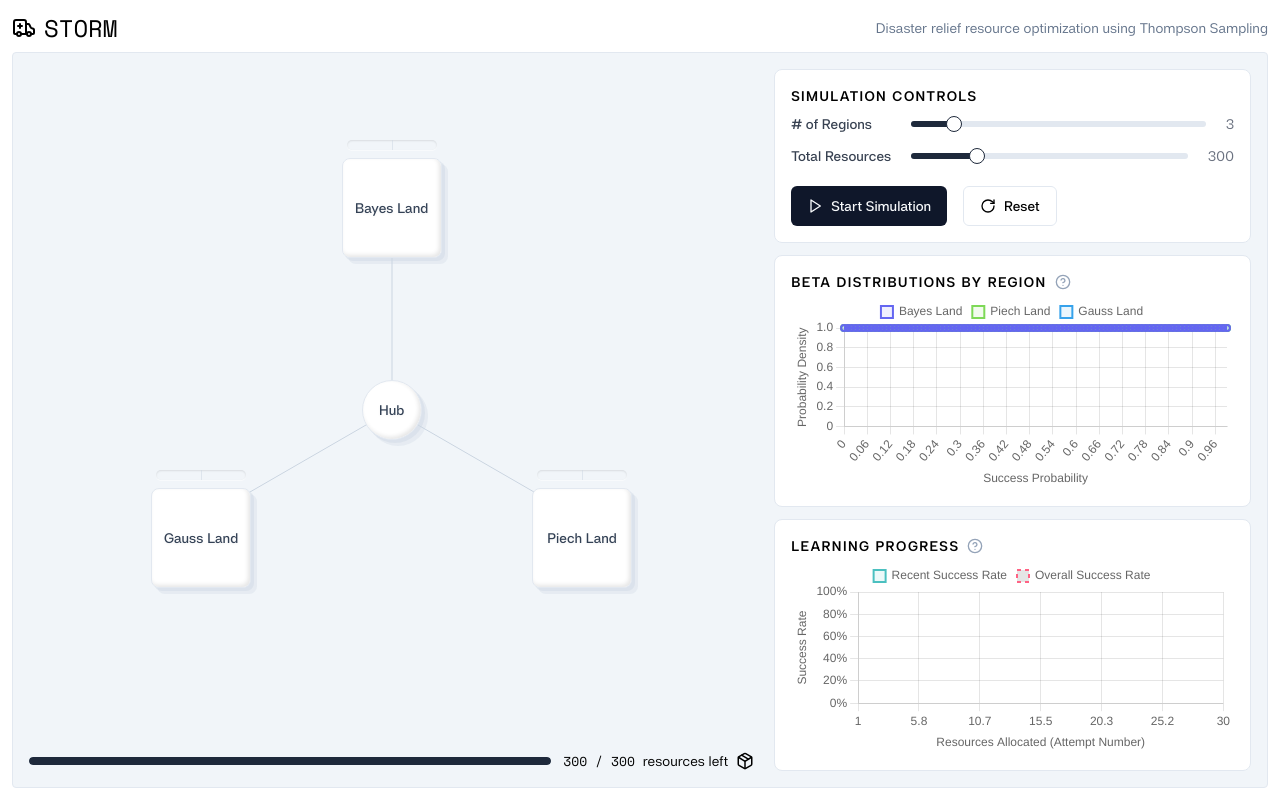
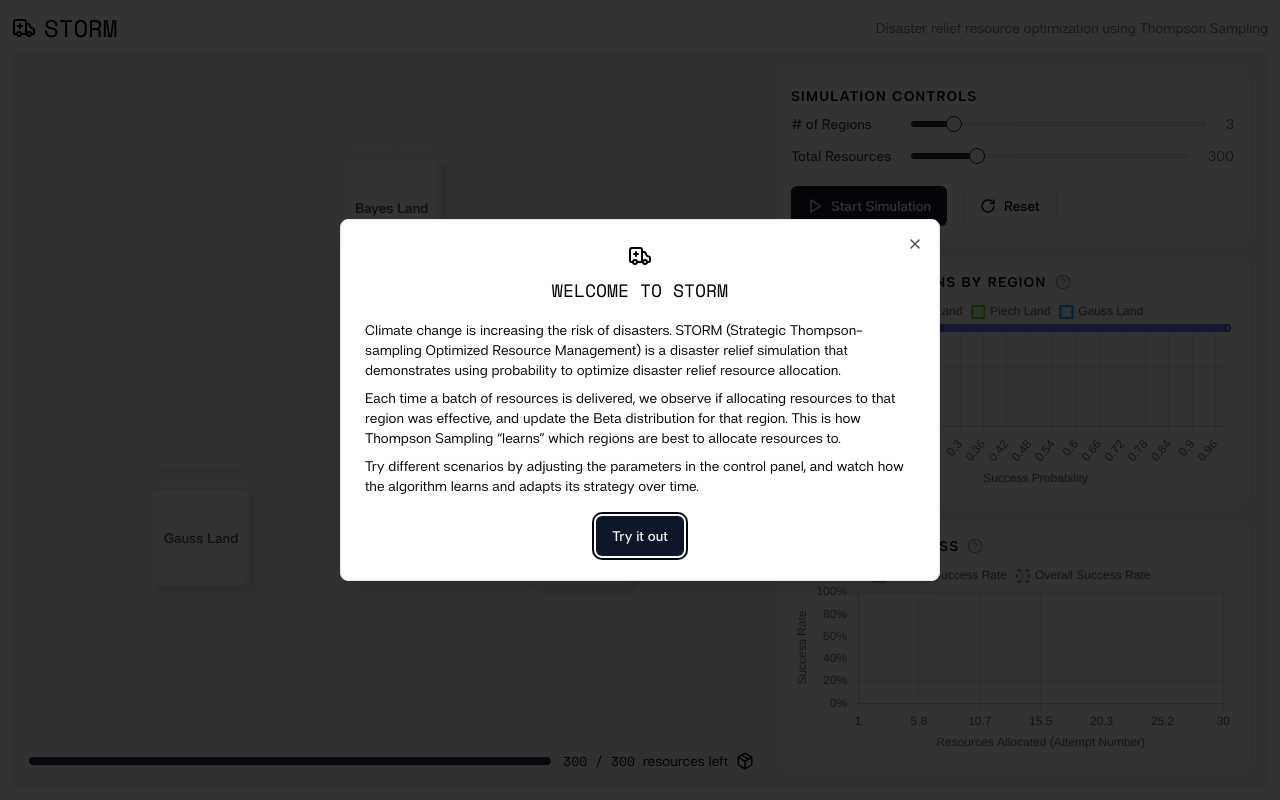
Before and after one commit to Tina-Mai/storm, a Next.js app: page / in a window 1280 px wide. Built offline with nearby package versions, Linux system fonts and the light colour scheme.

Commit message:
intro modal added

```diff
--- a/package.json
+++ b/package.json
@@ -9,6 +9,7 @@
     "lint": "next lint"
   },
   "dependencies": {
+    "@radix-ui/react-dialog": "^1.1.2",
     "@radix-ui/react-slider": "^1.2.1",
     "@radix-ui/react-slot": "^1.1.0",
     "@radix-ui/react-tooltip": "^1.1.4",
--- a/src/app/page.tsx
+++ b/src/app/page.tsx
@@ -9,12 +9,14 @@
 import LearningChart from "@/components/LearningChart";
 import ResourcesRemaining from "@/components/ResourcesRemaining";
 import Results from "@/components/Results";
+import About from "@/components/About";
 
 export default function Home() {
 	const { results } = useGlobal();
 
 	return (
 		<main className="vertical bg-white h-screen p-3">
+			<About />
 			<header className="horizontal justify-between items-center pb-2 -pt-1">
 				<div className="horizontal items-center gap-2">
 					<Ambulance size={24} />
--- /dev/null
+++ b/src/components/About.tsx
@@ -0,0 +1,40 @@
+"use client";
+
+import { Dialog, DialogContent, DialogDescription, DialogHeader, DialogTitle } from "@/components/ui/dialog";
+import { useEffect, useState } from "react";
+import { Ambulance } from "lucide-react";
+import { Button } from "@/components/ui/button";
+
+export default function About() {
+	const [open, setOpen] = useState(false);
+
+	useEffect(() => {
+		// Show dialog when component mounts
+		setOpen(true);
+	}, []);
+
+	return (
+		<Dialog open={open} onOpenChange={setOpen}>
+			<DialogContent className="sm:max-w-[600px]">
+				<DialogHeader className="vertical items-center gap-2 font-mono text-lg uppercase font-medium !text-center">
+					<Ambulance size={24} />
+					Welcome to STORM
+				</DialogHeader>
+				<div className="vertical text-sm gap-2">
+					<p>
+						Climate change is increasing the risk of disasters. STORM (Strategic Thompson-sampling Optimized Resource Management) is a disaster relief simulation that demonstrates using
+						probability to optimize disaster relief resource allocation.
+					</p>
+					<p>
+						Each time a batch of resources is delivered, we observe if allocating resources to that region was effective, and update the Beta distribution for that region. This is how
+						Thompson Sampling “learns” which regions are best to allocate resources to.
+					</p>
+					<p>Try different scenarios by adjusting the parameters in the control panel, and watch how the algorithm learns and adapts its strategy over time.</p>
+					<Button onClick={() => setOpen(false)} className="max-w-min mt-3 self-center">
+						Try it out
+					</Button>
+				</div>
+			</DialogContent>
+		</Dialog>
+	);
+}
--- /dev/null
+++ b/src/components/ui/dialog.tsx
@@ -0,0 +1,122 @@
+"use client"
+
+import * as React from "react"
+import * as DialogPrimitive from "@radix-ui/react-dialog"
+import { X } from "lucide-react"
+
+import { cn } from "@/lib/utils"
+
+const Dialog = DialogPrimitive.Root
+
+const DialogTrigger = DialogPrimitive.Trigger
+
+const DialogPortal = DialogPrimitive.Portal
+
+const DialogClose = DialogPrimitive.Close
+
+const DialogOverlay = React.forwardRef<
+  React.ElementRef<typeof DialogPrimitive.Overlay>,
+  React.ComponentPropsWithoutRef<typeof DialogPrimitive.Overlay>
+>(({ className, ...props }, ref) => (
+  <DialogPrimitive.Overlay
+    ref={ref}
+    className={cn(
+      "fixed inset-0 z-50 bg-black/80  data-[state=open]:animate-in data-[state=closed]:animate-out data-[state=closed]:fade-out-0 data-[state=open]:fade-in-0",
+      className
+    )}
+    {...props}
+  />
+))
+DialogOverlay.displayName = DialogPrimitive.Overlay.displayName
+
+const DialogContent = React.forwardRef<
+  React.ElementRef<typeof DialogPrimitive.Content>,
+  React.ComponentPropsWithoutRef<typeof DialogPrimitive.Content>
+>(({ className, children, ...props }, ref) => (
+  <DialogPortal>
+    <DialogOverlay />
+    <DialogPrimitive.Content
+      ref={ref}
+      className={cn(
+        "fixed left-[50%] top-[50%] z-50 grid w-full max-w-lg translate-x-[-50%] translate-y-[-50%] gap-4 border border-slate-200 bg-white p-6 shadow-lg duration-200 data-[state=open]:animate-in data-[state=closed]:animate-out data-[state=closed]:fade-out-0 data-[state=open]:fade-in-0 data-[state=closed]:zoom-out-95 data-[state=open]:zoom-in-95 data-[state=closed]:slide-out-to-left-1/2 data-[state=closed]:slide-out-to-top-[48%] data-[state=open]:slide-in-from-left-1/2 data-[state=open]:slide-in-from-top-[48%] sm:rounded-lg dark:border-slate-800 dark:bg-slate-950",
+        className
+      )}
+      {...props}
+    >
+      {children}
+      <DialogPrimitive.Close className="absolute right-4 top-4 rounded-sm opacity-70 ring-offset-white transition-opacity hover:opacity-100 focus:outline-none focus:ring-2 focus:ring-slate-950 focus:ring-offset-2 disabled:pointer-events-none data-[state=open]:bg-slate-100 data-[state=open]:text-slate-500 dark:ring-offset-slate-950 dark:focus:ring-slate-300 dark:data-[state=open]:bg-slate-800 dark:data-[state=open]:text-slate-400">
+        <X className="h-4 w-4" />
+        <span className="sr-only">Close</span>
+      </DialogPrimitive.Close>
+    </DialogPrimitive.Content>
+  </DialogPortal>
+))
+DialogContent.displayName = DialogPrimitive.Content.displayName
+
+const DialogHeader = ({
+  className,
+  ...props
+}: React.HTMLAttributes<HTMLDivElement>) => (
+  <div
+    className={cn(
+      "flex flex-col space-y-1.5 text-center sm:text-left",
+      className
+    )}
+    {...props}
+  />
+)
+DialogHeader.displayName = "DialogHeader"
+
+const DialogFooter = ({
+  className,
+  ...props
+}: React.HTMLAttributes<HTMLDivElement>) => (
+  <div
+    className={cn(
+      "flex flex-col-reverse sm:flex-row sm:justify-end sm:space-x-2",
+      className
+    )}
+    {...props}
+  />
+)
+DialogFooter.displayName = "DialogFooter"
+
+const DialogTitle = React.forwardRef<
+  React.ElementRef<typeof DialogPrimitive.Title>,
+  React.ComponentPropsWithoutRef<typeof DialogPrimitive.Title>
+>(({ className, ...props }, ref) => (
+  <DialogPrimitive.Title
+    ref={ref}
+    className={cn(
+      "text-lg font-semibold leading-none tracking-tight",
+      className
+    )}
+    {...props}
+  />
+))
+DialogTitle.displayName = DialogPrimitive.Title.displayName
+
+const DialogDescription = React.forwardRef<
+  React.ElementRef<typeof DialogPrimitive.Description>,
+  React.ComponentPropsWithoutRef<typeof DialogPrimitive.Description>
+>(({ className, ...props }, ref) => (
+  <DialogPrimitive.Description
+    ref={ref}
+    className={cn("text-sm text-slate-500 dark:text-slate-400", className)}
+    {...props}
+  />
+))
+DialogDescription.displayName = DialogPrimitive.Description.displayName
+
+export {
+  Dialog,
+  DialogPortal,
+  DialogOverlay,
+  DialogClose,
+  DialogTrigger,
+  DialogContent,
+  DialogHeader,
+  DialogFooter,
+  DialogTitle,
+  DialogDescription,
+}
```
Also changed, not shown: 2 other files (tests, documents, lock files or other folders).
